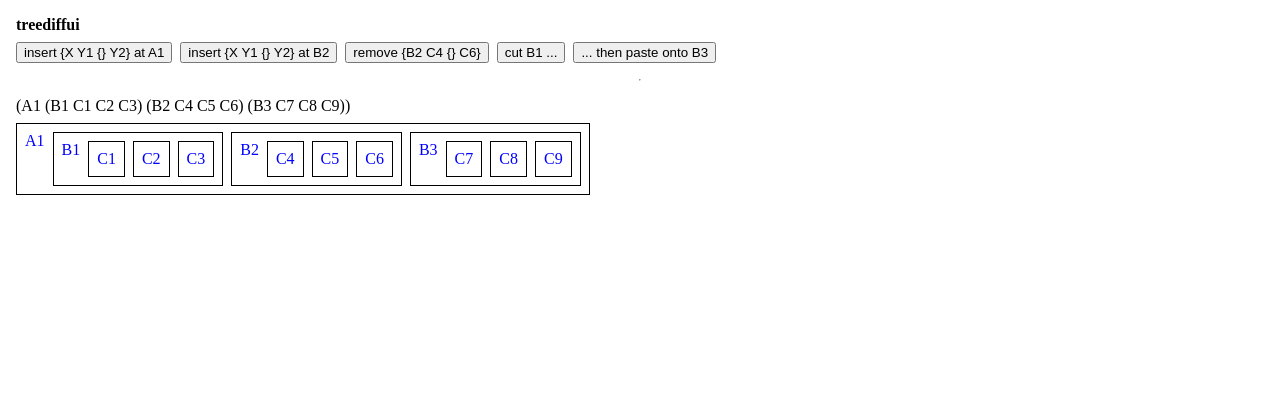
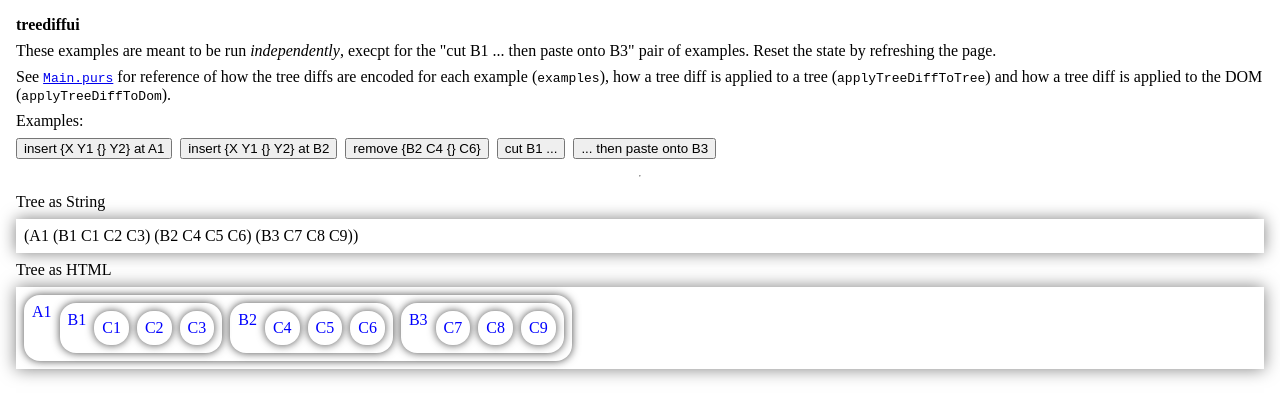
Before and after one commit to rybla/treediffui-example, a website: page dist/index.html in a window 1280 px wide. Drawn offline with Linux system fonts and the light colour scheme.

Commit message:
description of examples

```diff
--- a/dist/index.html
+++ b/dist/index.html
@@ -4,11 +4,22 @@
 <body style="padding: 0.5em; display: flex; flex-direction: column; gap: 0.5em">
     <div style="display: flex; flex-direction: column; gap: 0.5em">
         <div style="font-weight: bold;">treediffui</div>
+        <div>These examples are meant to be run <i>independently</i>, execpt for the "cut B1 ... then paste onto B3"
+            pair of examples. Reset the state by refreshing the page.</div>
+        <div>
+            See <code><a href="https://github.com/rybla/treediffui-example/blob/main/src/Main.purs">Main.purs</a></code>
+            for reference of how the tree diffs are encoded for each example (<code>examples</code>), how a tree diff is
+            applied to a tree (<code>applyTreeDiffToTree</code>) and how a tree diff is applied to the DOM
+            (<code>applyTreeDiffToDom</code>).
+        </div>
+        <div>Examples:</div>
         <div id="examples" style="display: flex; flex-direction: row; gap: 0.5em; flex-wrap: wrap;"></div>
     </div>
     <hr />
-    <div id="tree_display" type="padding: 0.5em"></div>
-    <div id="container" type="padding: 0.5em"></div>
+    <div>Tree as String</div>
+    <div id="tree_display" style="padding: 0.5em; box-shadow: 0 0 1em 0 rgba(0, 0, 0, 0.5);"></div>
+    <div>Tree as HTML</div>
+    <div id="container" style="padding: 0.5em; box-shadow: 0 0 1em 0 rgba(0, 0, 0, 0.5);"></div>
 </body>
 
 <head>
@@ -26,7 +37,9 @@
 
         .node {
             padding: 0.5em;
-            border: 1px solid black;
+            /* border: 1px solid black; */
+            box-shadow: 0 0 0.5em 0 rgba(0, 0, 0, 0.7);
+            border-radius: 1em;
             display: inline-flex;
             flex-direction: row;
             flex-wrap: wrap;
```
Also changed, not shown: 1 other file.
